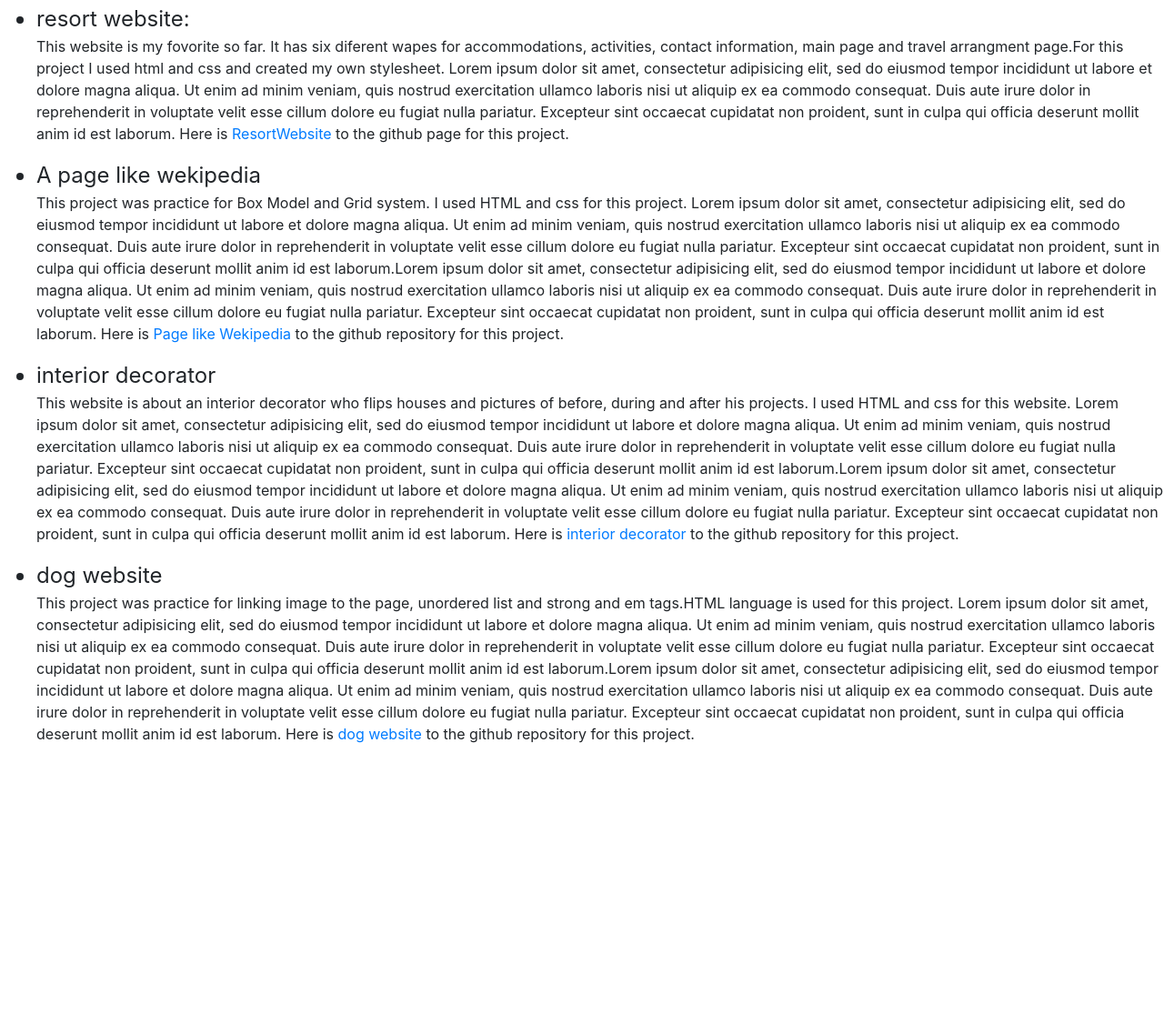
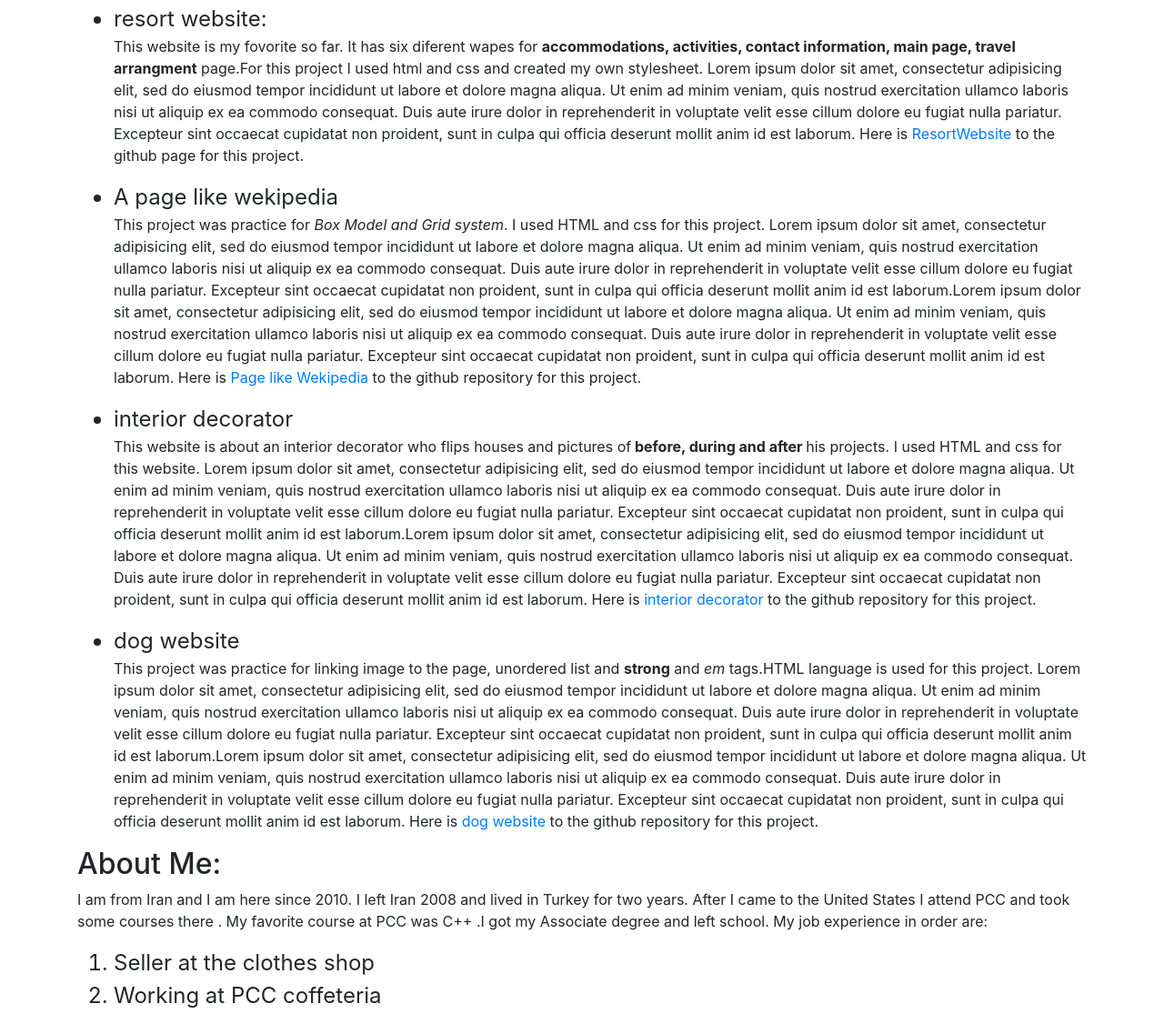
Before and after one commit to ghasemii0/Portfolio-Landing-Page, a plain HTML site: page index.html in a window 1280 px wide. Shown: the part 388-1503 px from the top of the page at 91% size. Before the commit the page ends 1223 px from the top, so only its background shows below. Drawn offline with nearby package versions, Linux system fonts and the light colour scheme.

Commit message:
add about me and working on floating pic

```diff
--- a/index.html
+++ b/index.html
@@ -6,31 +6,46 @@
     <title>Portfolio Landing page</title>
   </head>
   <body>
+    <div class="container">
+
       <h1>Mustafa Ghasemi</h1>
+
       <img src="images/pic.jpg" alt="A photo of me">
+
       <h2>Here is a list of projects I have created so far with an active link to their github pages or github repositories:</h2>
       <ul>
         <li>resort website: </li>
-      <p>This website is my fovorite so far. It has six diferent wapes for accommodations, activities, contact information, main page and travel arrangment page.For this project I used html and css and created my own stylesheet.
+          <p>This website is my fovorite so far. It has six diferent wapes for <strong>accommodations, activities, contact information, main page, travel arrangment</strong> page.For this project I used html and css and created my own stylesheet.
           Lorem ipsum dolor sit amet, consectetur adipisicing elit, sed do eiusmod tempor incididunt ut labore et dolore magna aliqua. Ut enim ad minim veniam, quis nostrud exercitation ullamco laboris nisi ut aliquip ex ea commodo consequat. Duis aute irure dolor in reprehenderit in voluptate velit esse cillum dolore eu fugiat nulla pariatur. Excepteur sint occaecat cupidatat non proident, sunt in culpa qui officia deserunt mollit anim id est laborum.
           Here is <a href="https://ghasemii0.github.io/resort-website/"> ResortWebsite </a> to the github page for this project.</p>
 
         <li>A page like wekipedia</li>
-      <p>This project was practice for Box Model and Grid system. I used HTML and css for this project.
+          <p>This project was practice for <em>Box Model and Grid system</em>. I used HTML and css for this project.
           Lorem ipsum dolor sit amet, consectetur adipisicing elit, sed do eiusmod tempor incididunt ut labore et dolore magna aliqua. Ut enim ad minim veniam, quis nostrud exercitation ullamco laboris nisi ut aliquip ex ea commodo consequat. Duis aute irure dolor in reprehenderit in voluptate velit esse cillum dolore eu fugiat nulla pariatur. Excepteur sint occaecat cupidatat non proident, sunt in culpa qui officia deserunt mollit anim id est laborum.Lorem ipsum dolor sit amet, consectetur adipisicing elit, sed do eiusmod tempor incididunt ut labore et dolore magna aliqua. Ut enim ad minim veniam, quis nostrud exercitation ullamco laboris nisi ut aliquip ex ea commodo consequat. Duis aute irure dolor in reprehenderit in voluptate velit esse cillum dolore eu fugiat nulla pariatur. Excepteur sint occaecat cupidatat non proident, sunt in culpa qui officia deserunt mollit anim id est laborum.
           Here is <a href="https://github.com/ghasemii0/A-page-like-wekipedia">Page like Wekipedia </a> to the github repository for this project.</p>
 
         <li>interior decorator</li>
-      <p>This website is about an interior decorator who flips houses and pictures of before, during and after his projects. I used HTML and css for this website. Lorem ipsum dolor sit amet, consectetur adipisicing elit, sed do eiusmod tempor incididunt ut labore et dolore magna aliqua. Ut enim ad minim veniam, quis nostrud exercitation ullamco laboris nisi ut aliquip ex ea commodo consequat. Duis aute irure dolor in reprehenderit in voluptate velit esse cillum dolore eu fugiat nulla pariatur. Excepteur sint occaecat cupidatat non proident, sunt in culpa qui officia deserunt mollit anim id est laborum.Lorem ipsum dolor sit amet, consectetur adipisicing elit, sed do eiusmod tempor incididunt ut labore et dolore magna aliqua. Ut enim ad minim veniam, quis nostrud exercitation ullamco laboris nisi ut aliquip ex ea commodo consequat. Duis aute irure dolor in reprehenderit in voluptate velit esse cillum dolore eu fugiat nulla pariatur. Excepteur sint occaecat cupidatat non proident, sunt in culpa qui officia deserunt mollit anim id est laborum.
+          <p>This website is about an interior decorator who flips houses and pictures of<strong> before, during and after </strong>his projects. I used HTML and css for this website. Lorem ipsum dolor sit amet, consectetur adipisicing elit, sed do eiusmod tempor incididunt ut labore et dolore magna aliqua. Ut enim ad minim veniam, quis nostrud exercitation ullamco laboris nisi ut aliquip ex ea commodo consequat. Duis aute irure dolor in reprehenderit in voluptate velit esse cillum dolore eu fugiat nulla pariatur. Excepteur sint occaecat cupidatat non proident, sunt in culpa qui officia deserunt mollit anim id est laborum.Lorem ipsum dolor sit amet, consectetur adipisicing elit, sed do eiusmod tempor incididunt ut labore et dolore magna aliqua. Ut enim ad minim veniam, quis nostrud exercitation ullamco laboris nisi ut aliquip ex ea commodo consequat. Duis aute irure dolor in reprehenderit in voluptate velit esse cillum dolore eu fugiat nulla pariatur. Excepteur sint occaecat cupidatat non proident, sunt in culpa qui officia deserunt mollit anim id est laborum.
           Here is <a href="https://github.com/ghasemii0/interior-decorator">interior decorator</a> to the github repository for this project.</p>
 
         <li>dog website</li>
-      <p>This project was practice for linking image to the page, unordered list and strong and em tags.HTML language is used for this project. Lorem ipsum dolor sit amet, consectetur adipisicing elit, sed do eiusmod tempor incididunt ut labore et dolore magna aliqua. Ut enim ad minim veniam, quis nostrud exercitation ullamco laboris nisi ut aliquip ex ea commodo consequat. Duis aute irure dolor in reprehenderit in voluptate velit esse cillum dolore eu fugiat nulla pariatur. Excepteur sint occaecat cupidatat non proident, sunt in culpa qui officia deserunt mollit anim id est laborum.Lorem ipsum dolor sit amet, consectetur adipisicing elit, sed do eiusmod tempor incididunt ut labore et dolore magna aliqua. Ut enim ad minim veniam, quis nostrud exercitation ullamco laboris nisi ut aliquip ex ea commodo consequat. Duis aute irure dolor in reprehenderit in voluptate velit esse cillum dolore eu fugiat nulla pariatur. Excepteur sint occaecat cupidatat non proident, sunt in culpa qui officia deserunt mollit anim id est laborum.
+          <p>This project was practice for linking image to the page, unordered list and <strong>strong</strong> and <em> em </em> tags.HTML language is used for this project. Lorem ipsum dolor sit amet, consectetur adipisicing elit, sed do eiusmod tempor incididunt ut labore et dolore magna aliqua. Ut enim ad minim veniam, quis nostrud exercitation ullamco laboris nisi ut aliquip ex ea commodo consequat. Duis aute irure dolor in reprehenderit in voluptate velit esse cillum dolore eu fugiat nulla pariatur. Excepteur sint occaecat cupidatat non proident, sunt in culpa qui officia deserunt mollit anim id est laborum.Lorem ipsum dolor sit amet, consectetur adipisicing elit, sed do eiusmod tempor incididunt ut labore et dolore magna aliqua. Ut enim ad minim veniam, quis nostrud exercitation ullamco laboris nisi ut aliquip ex ea commodo consequat. Duis aute irure dolor in reprehenderit in voluptate velit esse cillum dolore eu fugiat nulla pariatur. Excepteur sint occaecat cupidatat non proident, sunt in culpa qui officia deserunt mollit anim id est laborum.
           Here is <a href="https://github.com/ghasemii0/dog-website"> dog website </a> to the github repository for this project.</p>
       </ul>
+      <h2>About Me:</h2>
+      <p>I am from Iran and I am here since 2010. I left Iran 2008 and lived in Turkey for two years. After I came to the United States I attend PCC and took some courses there . My favorite course at PCC was C++ .I got my Associate degree and left school. My job experience in order are: </p>
+      <ol>
+        <li>Seller at the clothes shop</li>
+        <li>Working at PCC coffeteria</li>
+        <li>Fixing iPhones</li>
+        <li>Running Ebay store</li>
+        <li>Driving for ridesharing companies</li>
+      </ol>
+      <p>When I was in Turkey I lived in a town called Cappadocia. Lorem ipsum dolor sit amet, consectetur adipisicing elit, sed do eiusmod tempor incididunt ut labore et dolore magna aliqua. Ut enim ad minim veniam, quis nostrud exercitation ullamco laboris nisi ut aliquip ex ea commodo consequat. Duis aute irure dolor in reprehenderit in voluptate velit esse cillum dolore eu fugiat nulla pariatur. Excepteur sint occaecat cupidatat non proident, sunt in culpa qui officia deserunt mollit anim id est laborum.Lorem ipsum dolor sit amet, consectetur adipisicing elit, sed do eiusmod tempor incididunt ut labore et dolore magna aliqua. Ut enim ad minim veniam, quis nostrud exercitation ullamco laboris nisi ut aliquip ex ea commodo consequat. Duis aute irure dolor in reprehenderit in voluptate velit esse cillum dolore eu fugiat nulla pariatur. Excepteur sint occaecat cupidatat non proident, sunt in culpa qui officia deserunt mollit anim id est laborum. </p>
+      <img class= "cappadocia" src="images/Cappadocia.jpg" alt="A photo of Cappadocia">
 
 
 
-
+    </div>
   </body>
 </html>
```
Also changed, not shown: images/cappadocia.jpg (added). Lines whose indentation alone changed are shown as unchanged.
